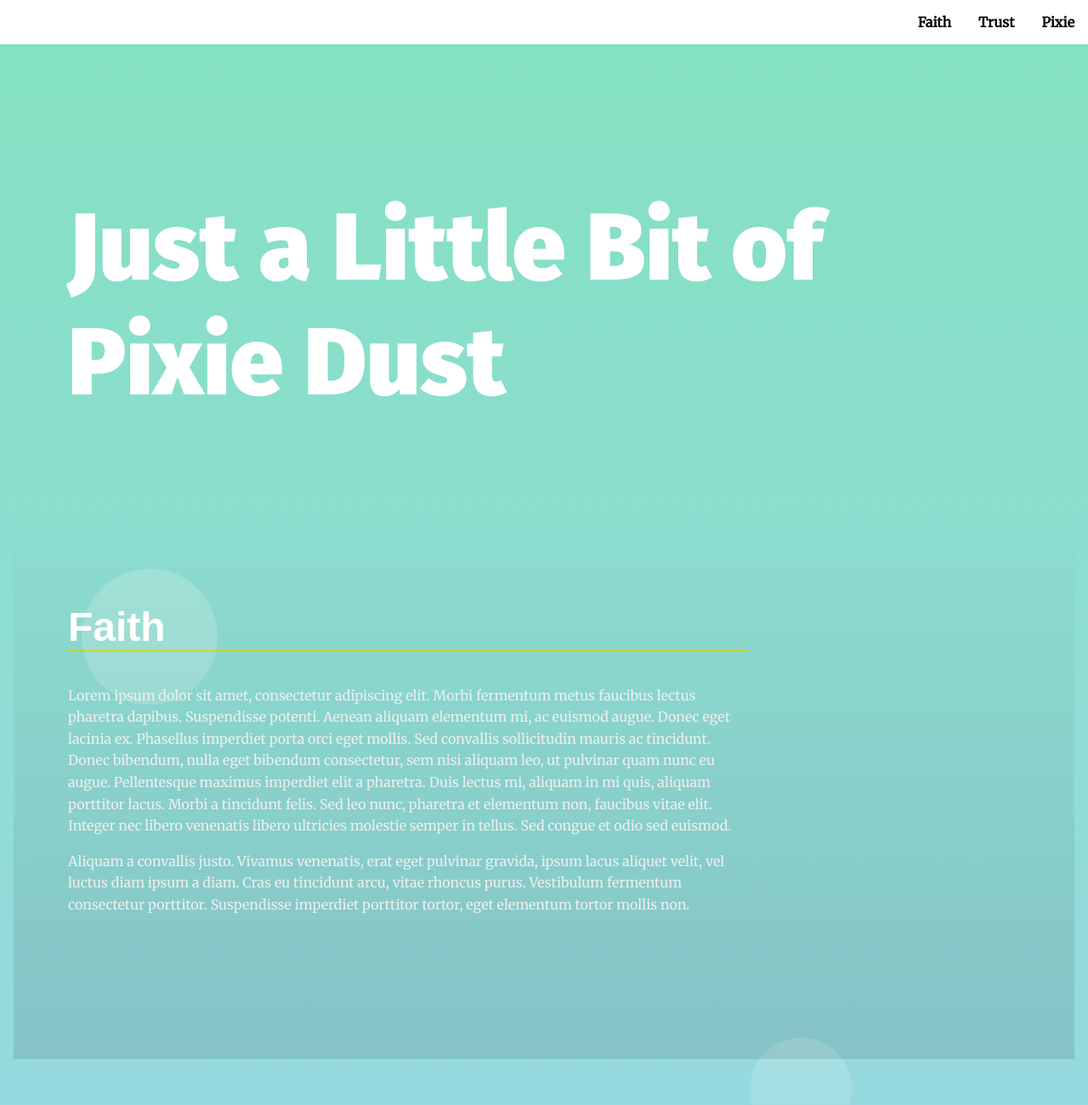
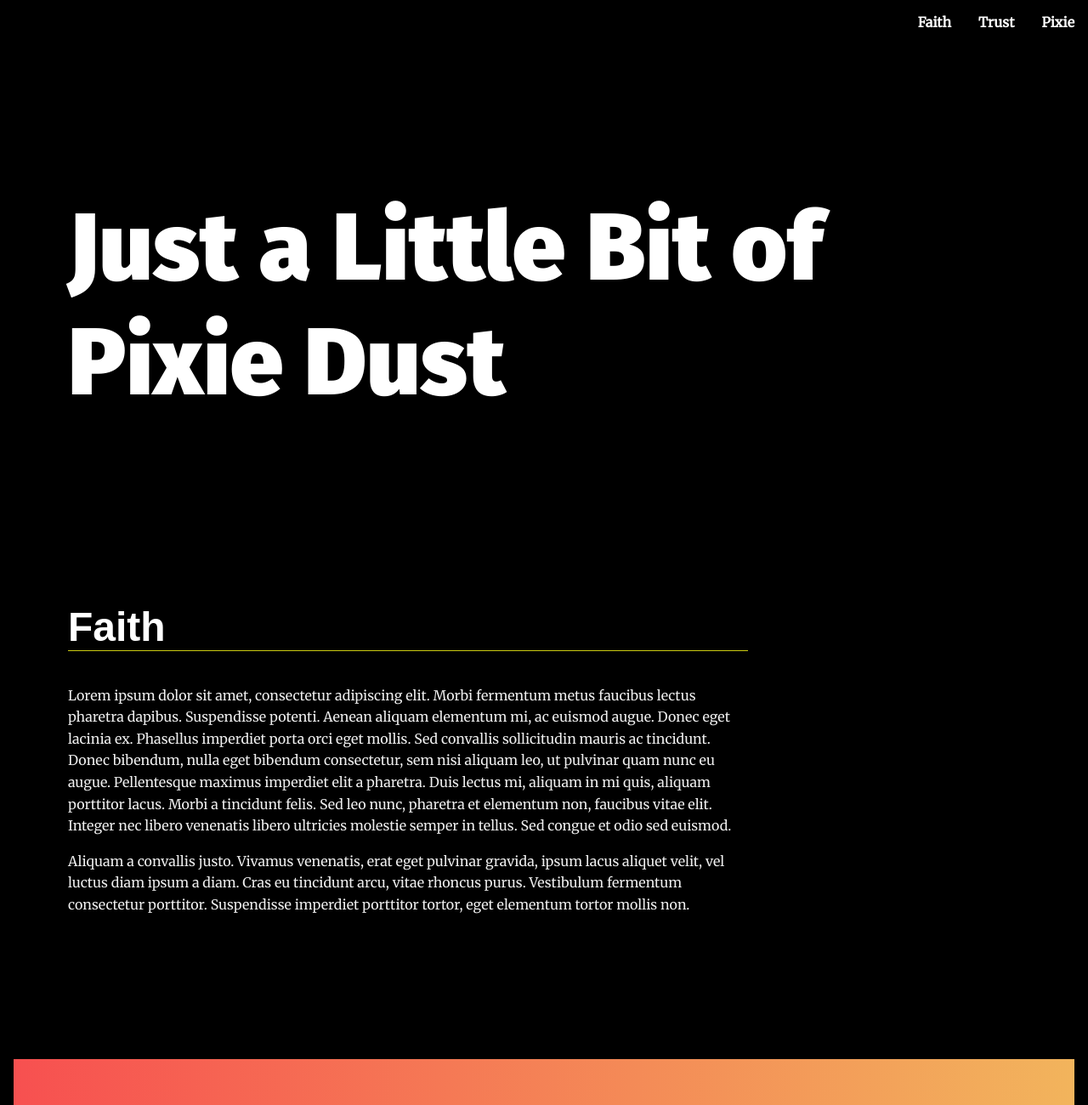
Before and after one commit to kelly-cho/Landing-Page, a plain HTML site: page index.html in a window 1280 px wide. Shown: the top 1300 px of the page at 85% size. Drawn offline with Linux system fonts and the light colour scheme.

Commit message:
Active state done.

```diff
--- a/css/styles.css
+++ b/css/styles.css
@@ -11,8 +11,7 @@
 
 /* ---- Base Rules ---- */
 body {
-    background-color: #d9afd9;
-    background-image: linear-gradient(0deg, #d9afd9 0%, #97d9e1 50%, #83e1c0 100%);
+background: black;
     margin: 0;
     font-family: 'Merriweather', serif;
     color: #fff;
@@ -79,19 +78,19 @@ section {
     padding: 1em;
     font-weight: bold;
     text-decoration: none;
-    color: #000;
+    color: #fff;
 }
 
 .navbar__menu .menu__link:hover {
-    background: #333;
-    color: #fff;
+    background: #fff;
+    color: #000;
     transition: ease 0.3s all;
     cursor: pointer;
 }
 
 /* Header Styles */
 .page__header {
-    background: #fff;
+    background: #000;
     position: fixed;
     top: 0;
     width: 100%;
@@ -107,6 +106,7 @@ section {
 
 .page__footer p{
     color: #fff;
+    text-align: center;
 }
 
 
@@ -195,18 +195,20 @@ section:nth-of-type(3n + 1) .landing__container::after {
 /* Section Active Styles */
 /* Note: the active class is applied through javascript. You should update the class here and in the index.html to what you set in your javascript file.  */
 section.active {
-    background: rgb(0, 0, 0);
-    background: linear-gradient(0deg, rgba(0, 0, 0, 0.1) 0%, rgba(0, 0, 0, 0) 100%);
+background: rgb(247,80,80);
+background: linear-gradient(90deg, rgba(247,80,80,1) 0%, rgba(242,180,92,1) 100%);
 }
 
 section.active .landing__container::before {
     opacity: 1;
     animation: rotate 4s linear 0s infinite forwards;
+    z-index: 3;
 }
 
 section.active .landing__container::after {
     opacity: 1;
     animation: rotate 5s linear 0s infinite forwards reverse;
+    z-index: 3;
 }
 
 /* Section Active Styles Keyframe Animations */
--- a/js/app.js
+++ b/js/app.js
@@ -17,8 +17,12 @@
  * Define Global Variables
  *
 */
+
 const navbar = document.getElementById('navbar__list');		// emmpty navbar to be added items
 const sects  = document.getElementsByTagName('section');	// all available sections on page
+
+let prevActive = document.getElementById('section1');		// previously active section
+let currActive = document.getElementById('section1');		// currently active section
 
 /**
  * End Global Variables
@@ -30,18 +34,20 @@ function isInViewport(element) {
 
 	const pos = element.getBoundingClientRect();
 
-	if( pos.top >= 0 && pos.left >= 0 &&
-		pos.top <= (window.innerHeight || document.documentElement.clientHeight) &&
-		pos.left  <= (window.innerWidth  || document.documentElement.clientWidth))
-		return true;
-	else
-		return false;
+	const vh1 = window.innerHeight;
+	const vh2 = document.documentElement.clientHeight;
+
+	// if top of the element crosses the 50% viewport
+	// then replace the new active section
+	if (pos.top >= 0 && pos.top <= (vh1 / 2 || vh2 / 2)) {
+		prevActive = currActive;
+		currActive = element;
+	}
 }
 
 /**
  * End Helper Functions
  * Begin Main Functions
- *
 */
 
 // builds the navigation items
@@ -49,7 +55,7 @@ function buildNav() {
 
 	const fragment = document.createDocumentFragment();
 
-	for(sect of sects) {
+	for (sect of sects) {
 		const nav = document.createElement('li');
 		nav.textContent = sect.getAttribute('data-nav');
 
@@ -61,31 +67,26 @@ function buildNav() {
 	navbar.appendChild(fragment);
 }
 
-
-// adds class 'active' to section when near top of viewport
+// adds class 'active' to section when crosses the 50% viewport
 function setActive() {
 
-	for(sect of sects) {
+	for (sect of sects)
+		isInViewport(sect);
 
-		if(isInViewport(sect)) {
-			//sect.className = 'active';
-			console.log(`${sect.id} is active`);
-		} else {
-			//sect.className = '';
-		}
-
+	if (prevActive != currActive) {
+		currActive.classList.add('active');
+		prevActive.classList.remove('active');
 	}
 }
 
 // scrolls to anchor ID using scrollTO event
 function scrollToSect(event) {
 
-	if(event.target && event.target.nodeName == "LI") {
+	if (event.target && event.target.nodeName == "LI") {
 		const clicked = event.target.classList.item(1);
 		document.getElementById(clicked).scrollIntoView();
 	}
 }
-
 
 /**
  * End Main Functions
@@ -98,5 +99,5 @@ buildNav();
 // scrolls to section on link click
 navbar.addEventListener('click', scrollToSect);
 
-// checks which sections are active on scroll
+// checks which section is active on scroll
 window.addEventListener("scroll", setActive);
```
